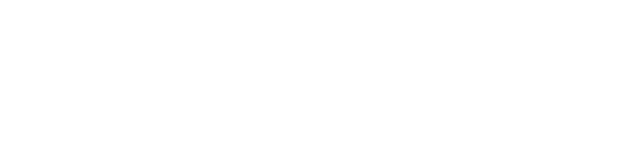
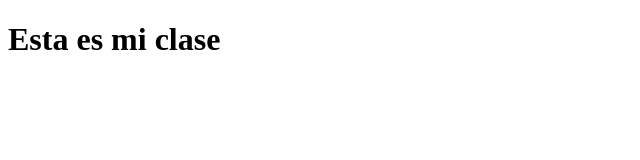
Before and after one commit to marcosolez/solez, a plain HTML site: page index.html in a window 1280 px wide. Shown: the whole page, without its empty margins (0-640 px from the left). Drawn offline with Linux system fonts and the light colour scheme.

Commit message:
Segundo Commt

```diff
--- a/index.html
+++ b/index.html
@@ -6,5 +6,9 @@
     <meta http-equiv="X-UA-Compatible" content="ie=edge" />
     <title>Document</title>
   </head>
-  <body></body>
+  <body>
+    <div class="container">
+      <h1>Esta es mi clase</h1>
+    </div>
+  </body>
 </html>
```
